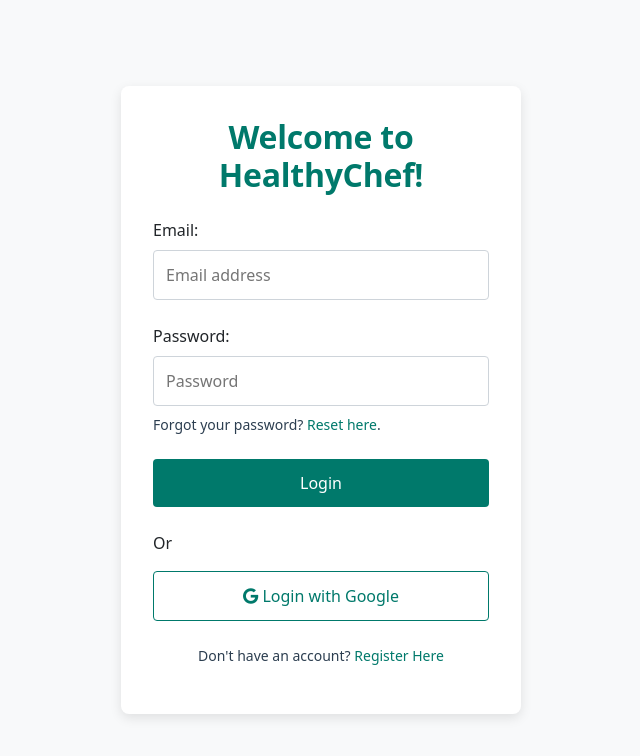
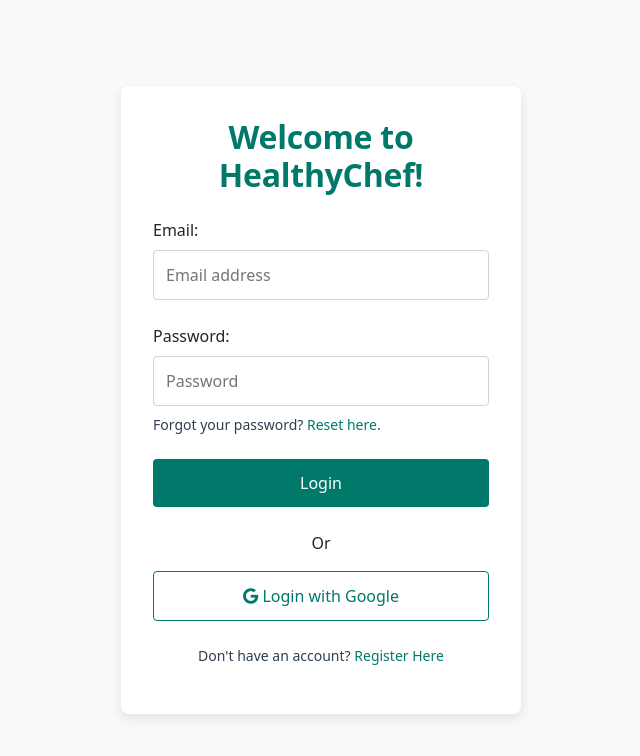
Before and after one commit to Eclipse020/WADII, a Vue app in the folder frontend/: page /login in a window 1280 px wide. Shown: the top 756 px of the page, without its empty margins (319-959 px from the left). Built offline with nearby package versions, Linux system fonts and the light colour scheme; no server answers.

Commit message:
Centered the "Or"

```diff
--- a/frontend/src/components/Auth/LoginComponent.vue
+++ b/frontend/src/components/Auth/LoginComponent.vue
@@ -44,7 +44,7 @@
           {{ errorMessage }}
         </div>
 
-        <div>Or</div>
+        <div class="login__text">Or</div>
 
         <!-- Google Login Button -->
         <button @click="loginWithGoogle" class="login__button login__button--google">
--- a/frontend/src/styles/components/auth/login.css
+++ b/frontend/src/styles/components/auth/login.css
@@ -2,6 +2,10 @@
 .login {
   min-height: 100vh;
   background-color: #f8f9fa;
+}
+
+.login__text {
+  text-align: center;
 }
 
 .login__container {
```
